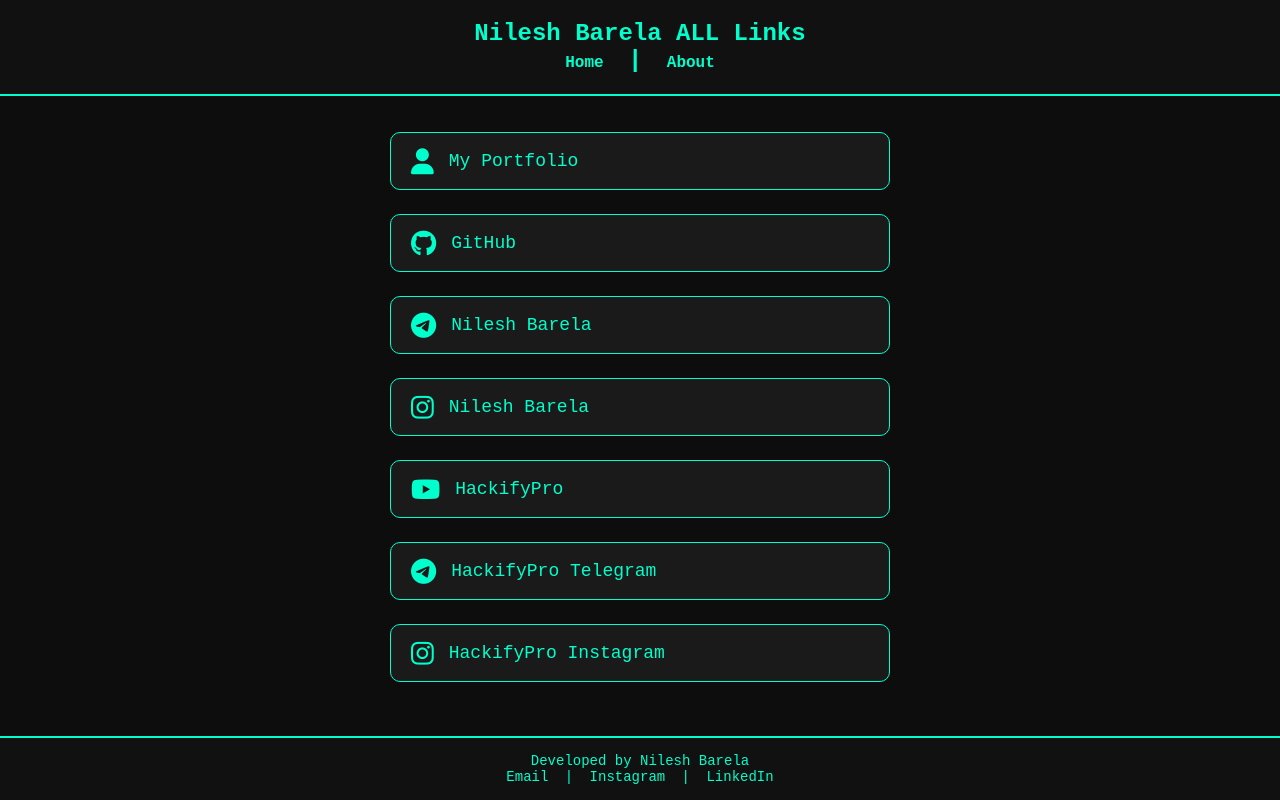
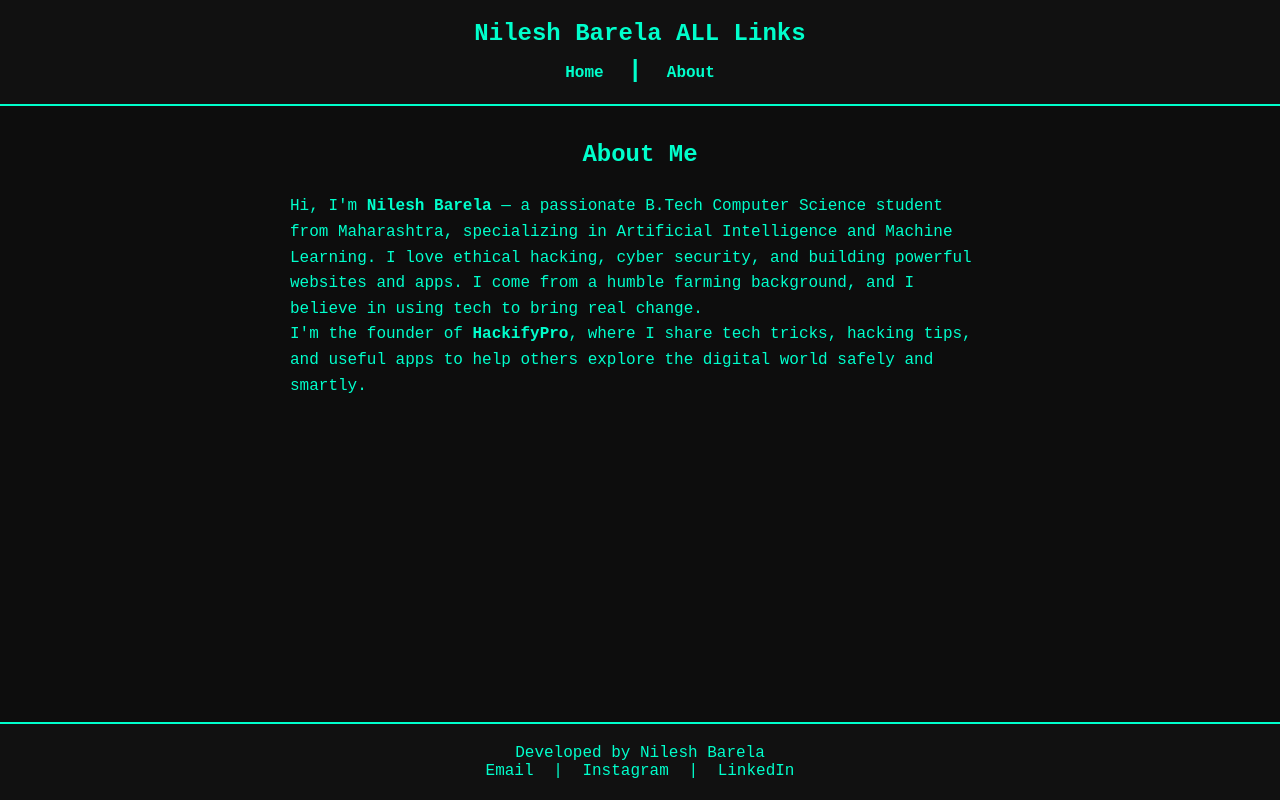
Before and after one commit to Barela08/linkvault, a plain HTML site: page about.html in a window 1280 px wide. Drawn offline with Linux system fonts and the light colour scheme.

Commit message:
Update about.html

```diff
--- a/about.html
+++ b/about.html
@@ -2,21 +2,21 @@
 <html lang="en">
 <head>
   <meta charset="UTF-8">
-  <title>HackifyPro | Nilesh Barela</title>
-  <meta name="viewport" content="width=device-width, initial-scale=1.0"> <!-- Important for mobile -->
-  <link rel="stylesheet" href="https://cdnjs.cloudflare.com/ajax/libs/font-awesome/6.4.0/css/all.min.css">
+  <title>About | Nilesh Barela</title>
+  <meta name="viewport" content="width=device-width, initial-scale=1.0">
   <style>
     * {
-      box-sizing: border-box;
       margin: 0;
       padding: 0;
+      box-sizing: border-box;
     }
-    html, body {
-      height: 100%;
-      font-family: 'Courier New', monospace;
+    body {
       background-color: #0d0d0d;
       color: #00ffcc;
-      overflow-x: hidden; /* only hide horizontal scroll */
+      font-family: 'Courier New', monospace;
+      display: flex;
+      flex-direction: column;
+      min-height: 100vh;
     }
     header {
       background: #111;
@@ -25,10 +25,9 @@
       font-size: 24px;
       font-weight: bold;
       border-bottom: 2px solid #00ffcc;
-      position: fixed;
-      top: 0;
-      width: 100%;
-      z-index: 10;
+    }
+    nav {
+      margin-top: 10px;
     }
     nav a {
       color: #00ffcc;
@@ -36,71 +35,47 @@
       text-decoration: none;
       font-size: 16px;
     }
-    .scroll-area {
-      margin-top: 100px;
-      margin-bottom: 80px;
-      padding: 20px;
-      min-height: calc(100vh - 180px);
-      overflow-y: auto;
+    .container {
+      flex: 1;
       display: flex;
       flex-direction: column;
       align-items: center;
+      padding: 30px 20px;
     }
-    .link-card {
-      display: flex;
-      align-items: center;
-      background: #1a1a1a;
-      border: 1px solid #00ffcc;
-      border-radius: 10px;
-      padding: 15px 20px;
-      margin: 12px 0;
-      width: 90%;
-      max-width: 500px;
-      transition: transform 0.3s;
+    section {
+      max-width: 700px;
+      line-height: 1.6;
     }
-    .link-card:hover {
-      transform: scale(1.05);
-    }
-    .link-card i {
-      font-size: 26px;
-      margin-right: 15px;
-      color: #00ffcc;
-    }
-    .link-card a {
-      text-decoration: none;
-      color: #00ffcc;
-      font-size: 18px;
-      word-break: break-word;
+    h2 {
+      text-align: center;
+      font-size: 24px;
+      margin-bottom: 20px;
     }
     footer {
+      text-align: center;
       background: #111;
-      text-align: center;
-      padding: 15px;
-      font-size: 14px;
+      color: #00ffcc;
+      padding: 20px;
       border-top: 2px solid #00ffcc;
-      position: fixed;
-      bottom: 0;
-      width: 100%;
     }
     footer a {
       color: #00ffcc;
-      margin: 0 8px;
+      margin: 0 10px;
       text-decoration: none;
     }
-
-    @media (max-width: 600px) {
+    @media screen and (max-width: 600px) {
       header {
         font-size: 20px;
         padding: 15px 5px;
       }
-      .link-card {
-        padding: 12px 16px;
+      nav a {
+        font-size: 14px;
       }
-      .link-card i {
-        font-size: 22px;
+      h2 {
+        font-size: 20px;
       }
-      .link-card a {
-        font-size: 16px;
+      section {
+        padding: 0 10px;
       }
     }
   </style>
@@ -115,49 +90,24 @@
     </nav>
   </header>
 
-  <div class="scroll-area">
-
-    <div class="link-card">
-      <i class="fas fa-user"></i>
-      <a href="https://nilesh-delta.vercel.app/" target="_blank">My Portfolio</a>
-    </div>
-
-    <div class="link-card">
-      <i class="fab fa-github"></i>
-      <a href="https://github.com/Barela08" target="_blank">GitHub</a>
-    </div>
-
-    <div class="link-card">
-      <i class="fab fa-telegram"></i>
-      <a href="https://t.me/byte_snatcher" target="_blank">Nilesh Barela</a>
-    </div>
-
-    <div class="link-card">
-      <i class="fab fa-instagram"></i>
-      <a href="https://instagram.com/_https_nilesh08" target="_blank">Nilesh Barela</a>
-    </div>
-
-    <div class="link-card">
-      <i class="fab fa-youtube"></i>
-      <a href="https://youtube.com/@hackifypro" target="_blank">HackifyPro</a>
-    </div>
-
-    <div class="link-card">
-      <i class="fab fa-telegram"></i>
-      <a href="https://t.me/hackifypro" target="_blank">HackifyPro Telegram</a>
-    </div>
-
-    <div class="link-card">
-      <i class="fab fa-instagram"></i>
-      <a href="https://instagram.com/hackifypro" target="_blank">HackifyPro Instagram</a>
-    </div>
-
+  <div class="container">
+    <section>
+      <h2>About Me</h2>
+      <p>
+        Hi, I'm <strong>Nilesh Barela</strong> — a passionate B.Tech Computer Science student from Maharashtra, specializing in Artificial Intelligence and Machine Learning.
+        I love ethical hacking, cyber security, and building powerful websites and apps.
+        I come from a humble farming background, and I believe in using tech to bring real change.
+      </p>
+      <p>
+        I'm the founder of <strong>HackifyPro</strong>, where I share tech tricks, hacking tips, and useful apps to help others explore the digital world safely and smartly.
+      </p>
+    </section>
   </div>
 
   <footer>
     Developed by Nilesh Barela <br>
     <a href="mailto:nileshbarela08@gmail.com">Email</a> |
-    <a href="https://instagram.com/hackifypro">Instagram</a> |
+    <a href="https://www.instagram.com/_https_nilesh08">Instagram</a> |
     <a href="https://www.linkedin.com/in/nilesh-barels08">LinkedIn</a>
   </footer>
 
```
